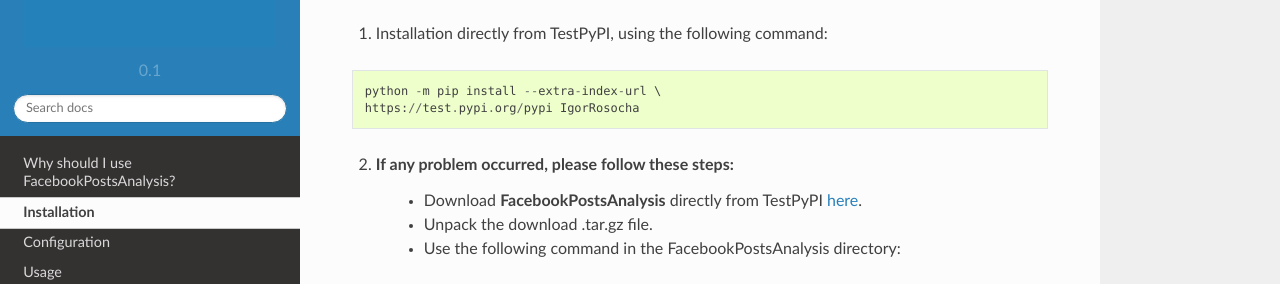
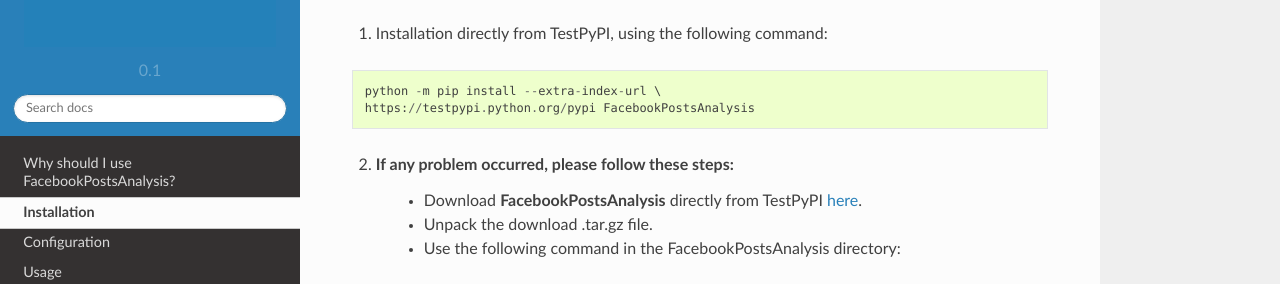
Before and after one commit to IgorRosocha/FacebookPostsAnalysis, a Sphinx documentation site: the page built from docs/installation.rst, in a window 1280 px wide. Shown: the part 186-470 px from the top of the page. Built offline with Sphinx 7.4.7 and the Read the Docs theme 2.0.0, drawn with Linux system fonts in a browser that asks for light colours.

Commit message:
testpypi link fix

```diff
--- a/docs/installation.rst
+++ b/docs/installation.rst
@@ -8,10 +8,11 @@
 .. code:: python
 
     python -m pip install --extra-index-url \
-    https://test.pypi.org/pypi IgorRosocha
+    https://testpypi.python.org/pypi FacebookPostsAnalysis
+
 
 2. If any problem occurred, please follow these steps:
-	- Download **FacebookPostsAnalysis** directly from TestPyPI `here <https://testpypi.python.org/pypi/labelord-IgorRosocha>`_.
+	- Download **FacebookPostsAnalysis** directly from TestPyPI `here <https://testpypi.python.org/pypi/FacebookPostsAnalysis>`_.
 	- Unpack the download .tar.gz file.
 	- Use the following command in the FacebookPostsAnalysis directory:
 
```
